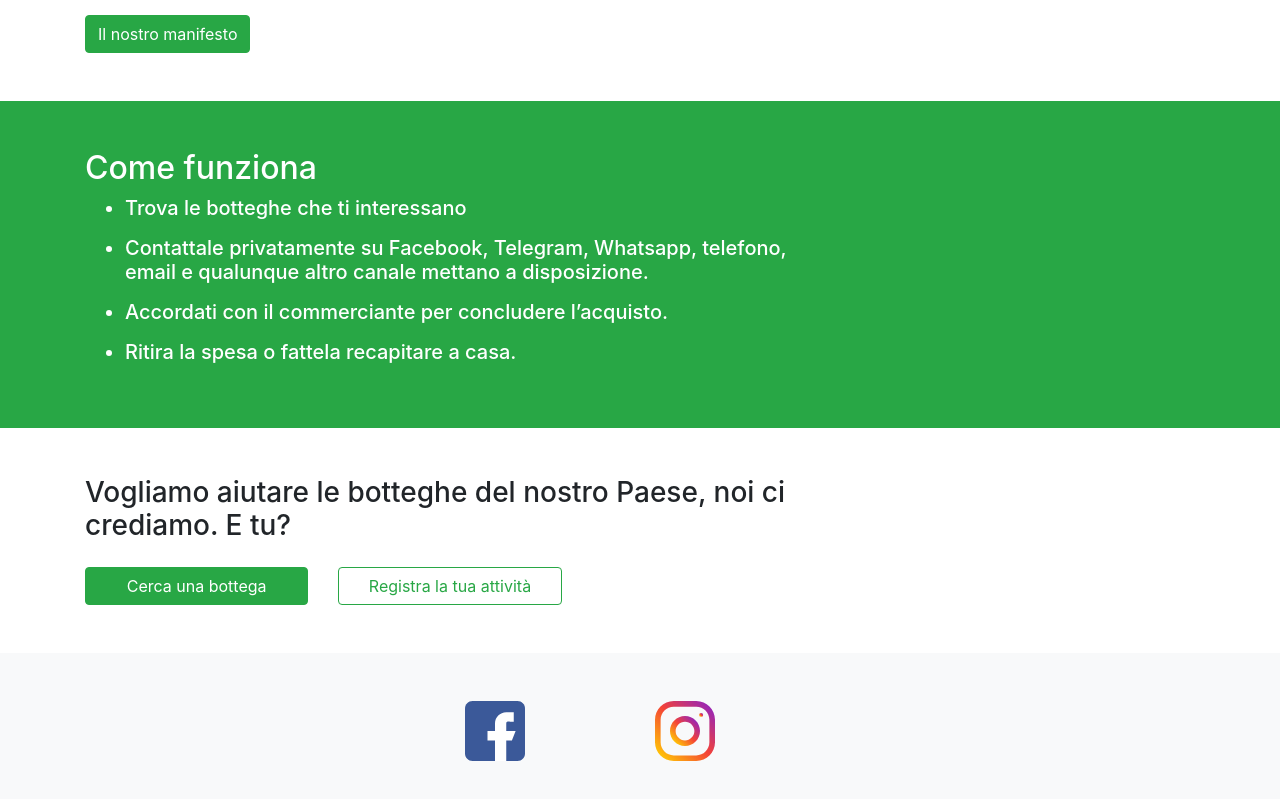
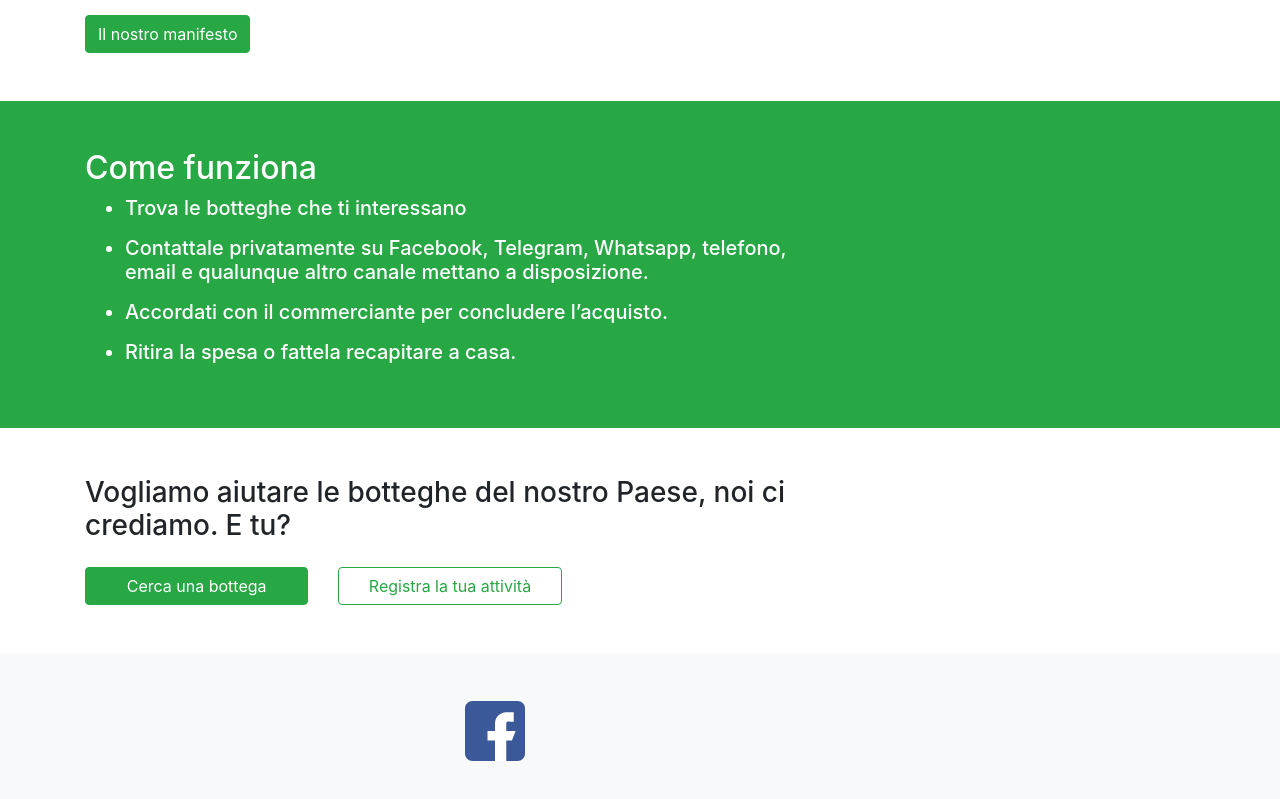
Before and after one commit to limone-eth/easy-collect-web, a Vue app: page /home in a window 1280 px wide. Shown: the part 763-1562 px from the top of the page. Built offline with nearby package versions, Linux system fonts and the light colour scheme; what vue-browser-geolocation, vue-toast-notification would draw is missing.

Commit message:
New terms and conditions in shop creation

```diff
--- a/src/components/Footer.vue
+++ b/src/components/Footer.vue
@@ -6,7 +6,7 @@
                 <div class="col-2">
                     <a href="https://fb.me/ColliGo.Italia"><img src="../assets/facebook.svg" width="60"></a>
                 </div>
-                <div class="col-2">
+                <div class="col-2 d-none">
                     <a href=""><img src="../assets/instagram.svg" width="60"></a>
                 </div>
                 <div class="col-4"></div>
```
